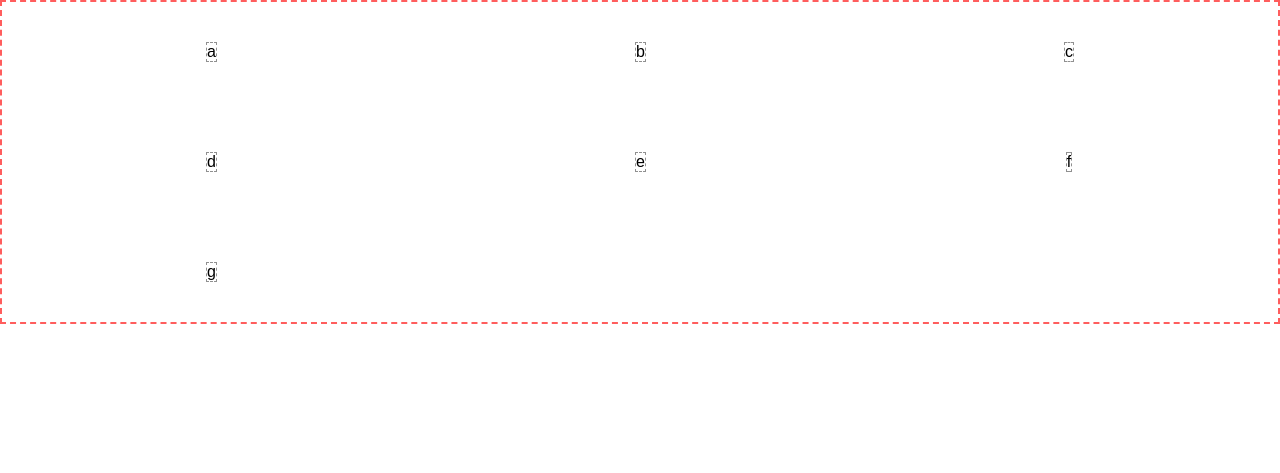
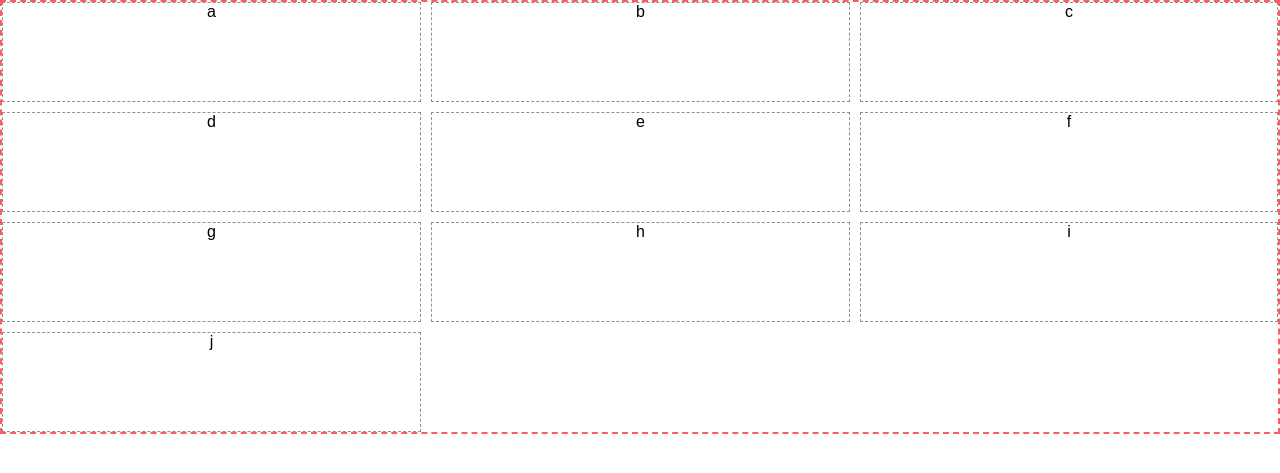
Before and after one commit to JVCasas/Curso_Em_Video, a PHP site: page / in a window 1280 px wide. Shown: the top 473 px of the page. Run offline with PHP 8.4, Linux system fonts and the light colour scheme.

Commit message:
Aula 08 Capítulo 28 Módulo 5 HTML

```diff
--- a/HTML5_e_CSS3/Exercicios/EX001_cap_28/index.html
+++ b/HTML5_e_CSS3/Exercicios/EX001_cap_28/index.html
@@ -15,6 +15,9 @@
         <div class="item">e</div>
         <div class="item">f</div>
         <div class="item">g</div>
+        <div class="item">h</div>
+        <div class="item">i</div>
+        <div class="item">j</div>
     </div>
 </body>
 </html>
--- a/HTML5_e_CSS3/Exercicios/EX001_cap_28/styles/style.css
+++ b/HTML5_e_CSS3/Exercicios/EX001_cap_28/styles/style.css
@@ -18,36 +18,19 @@ div.container {
     grid-template-rows: 100px 100px 100px;
     gap: 10px;
     border: 2px dashed #ff5d5d;
-    align-items: center;
-    /* propriedade que altera o alinhamento vertical dos items */
-    /* stretch  -> estica os itens para caber dentro do grid item */
-    /* start    -> posiciona os itens para ficarem colados no topo do grid item */
-    /* center   -> posiciona os itens para ficarem centralizados no grid item */
-    /* end      -> posiciona os itens para ficarem colados no final do grid item */
-    justify-items: center;
-    /* propriedade que altera o alinhamento horizontal dos items */
-    /* stretch  -> estica os itens para caber dentro do grid item */
-    /* start    -> posiciona os itens para ficarem colados na esquerda (começo) do grid item */
-    /* center   -> posiciona os itens para ficarem centralizados no grid item */
-    /* end      -> posiciona os itens para ficarem colados na direita (final) do grid item */
-    align-content: space-around;
-    /* propriedade que altera o alinhamento vertical geral do conjunto de itens */
-    /* start -> cola os itens no topo do container */
-    /* center -> centraliza os itens no container */
-    /* end -> cola os itens no fundo do container */
-    /* space-between -> cola a primeira track no topo e a ultima no fundo do container e cria um espaçamento unifoeme entre as tracks */
-    /* space-evenly ->  alinha verticalmente os itens de forma a por um espaço vertical igual entre eles */
-    /* space-around -> divide o espaço do container em parcelas iguais e alinha cada elemento dentro dessas parcelas (gera um efeito semelhante ao margin) */
-    /* stretch -> estica os itens para que ocupem todo o espaço vertical do container (respeitando os gaps) */
-    justify-content: space-around;
-    /* propriedade que altera o alinhamento horizontal geral do conjunto de itens */
-    /* start -> cola os itens no lado esquerdo do container */
-    /* center -> centraliza os itens no container */
-    /* end -> cola os itens no lado direito do container */
-    /* space-between -> cola a primeira track na esquerda e a ultima na direita do container e cria um espaçamento unifoeme entre as tracks */
-    /* space-evenly ->  alinha horizontalmente os itens de forma a por um espaço horizontal igual entre eles */
-    /* space-around -> divide o espaço do container em parcelas iguais e alinha cada elemento dentro dessas parcelas (gera um efeito semelhante ao margin) */
-    /* stretch -> estica os itens para que ocupem todo o espaço horizontal do container (respeitando os gaps) */
+    grid-auto-rows: 100px;
+    /* configura o tamanho de linhas adicionadas implicitamente no grid */
+    grid-auto-columns: 100px;
+    /* configura o tamanho de colunas adicionadas implicitamente no grid */
+    place-items: stretch stretch;
+    /* simplificação de align-itens e justify-items */
+    /* place-items: align-items justify-items ; */
+    place-content: stretch stretch;
+    /* simplificação de align-content e justify-content */
+    /* place-content: align-content justify-content ; */
+    grid-template: 100px 100px 100px / auto auto auto;
+    /* simplificação de grid-template-rows e grid-template-columns */
+    /* grid-template: grid-template-rows / grid-template-columns ; */
 }
 
 div.item {
```
